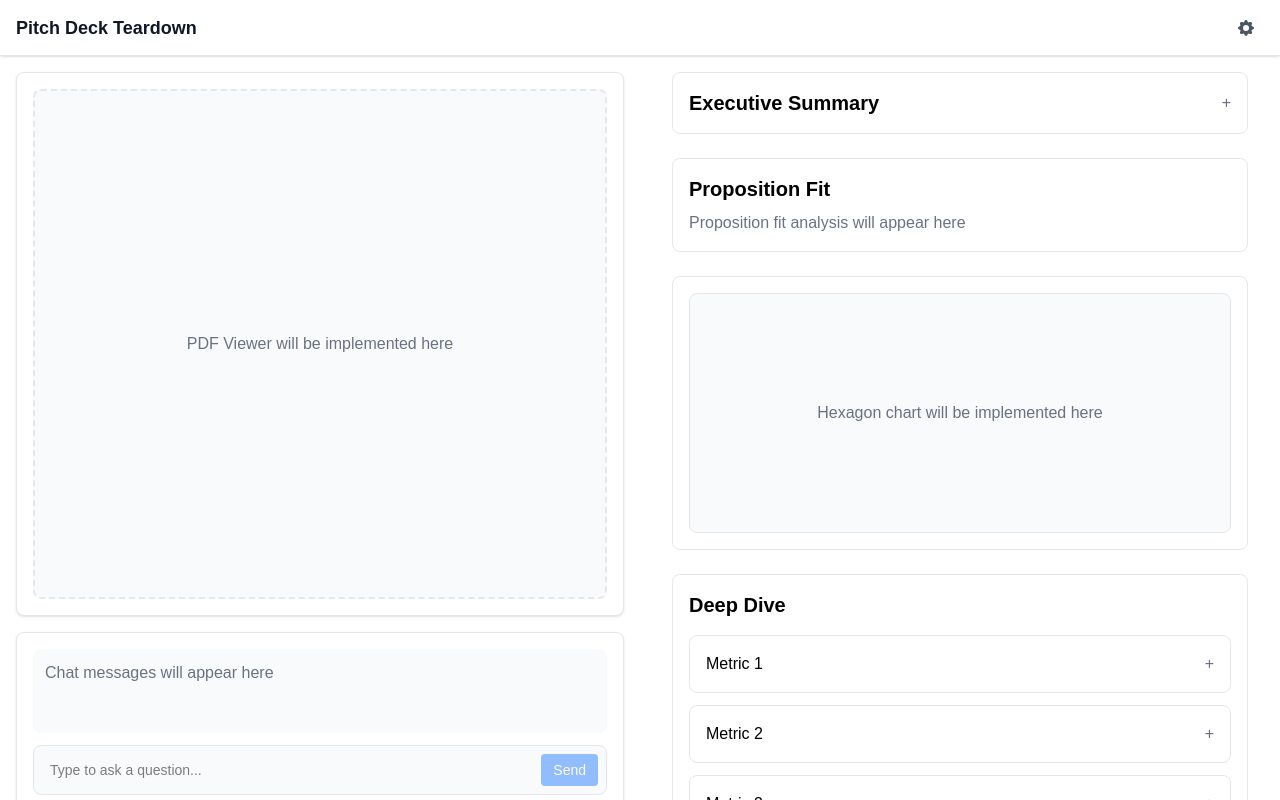
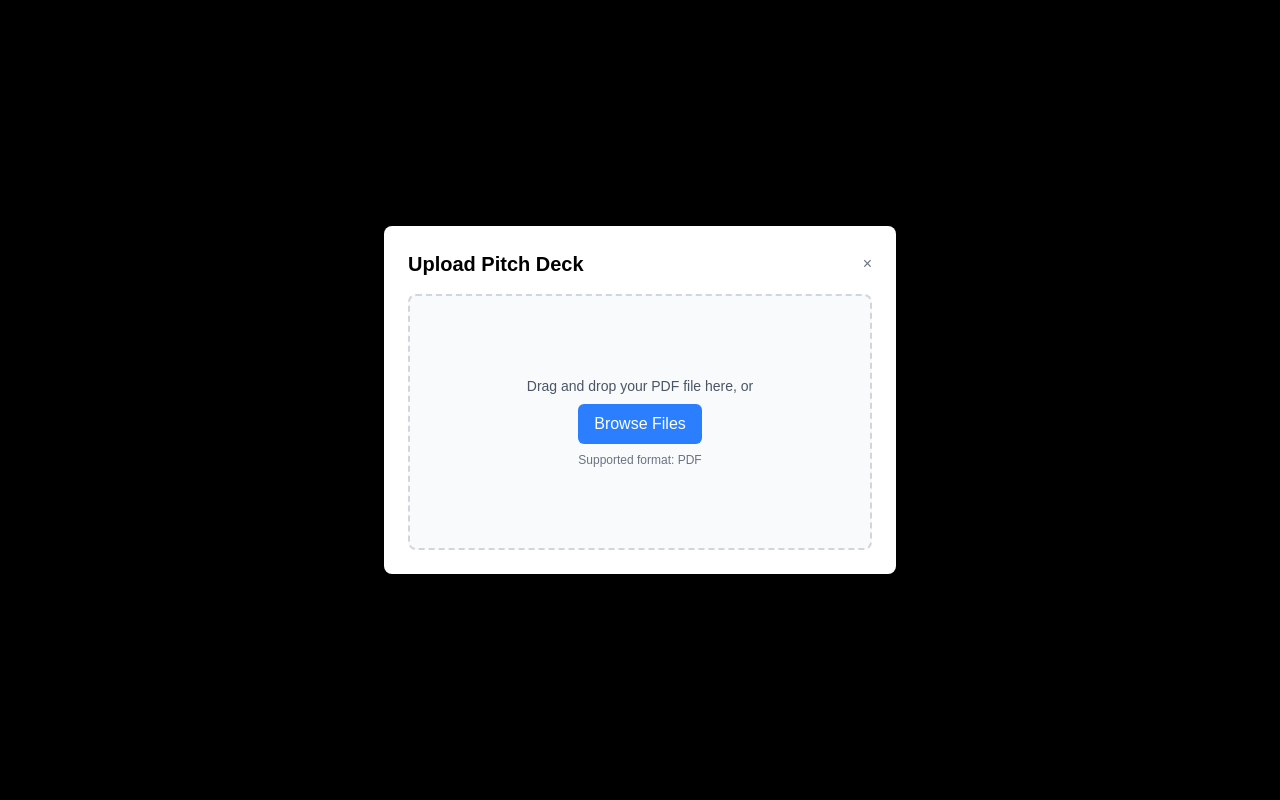
Before and after one commit to noahmeurer/pitch-deck-teardown-agent, a Next.js app in the folder apps/web/: page / in a window 1280 px wide. Shown: the top 800 px of the page. Built offline with nearby package versions, Linux system fonts and the light colour scheme.

Commit message:
fix: temp close modal

```diff
--- a/apps/web/src/app/page.tsx
+++ b/apps/web/src/app/page.tsx
@@ -8,7 +8,7 @@ import { UploadModal } from '@/components/upload/UploadModal';
 
 export default function Home() {
   const [isUploadModalOpen, setIsUploadModalOpen] = useState(true);
-  const [hasPDF, setHasPDF] = useState(true);
+  const [hasPDF, setHasPDF] = useState(false);
 
   // This will be implemented later when we handle file uploads
   const handleFileUpload = () => {
@@ -20,7 +20,10 @@ export default function Home() {
     return (
       <UploadModal
         isOpen={isUploadModalOpen}
-        onClose={() => setIsUploadModalOpen(false)}
+        onClose={() => {
+          setIsUploadModalOpen(false);
+          setHasPDF(true); // TODO: Remove close button functionality once PDF upload is implemented
+        }}
       />
     );
   }
```
